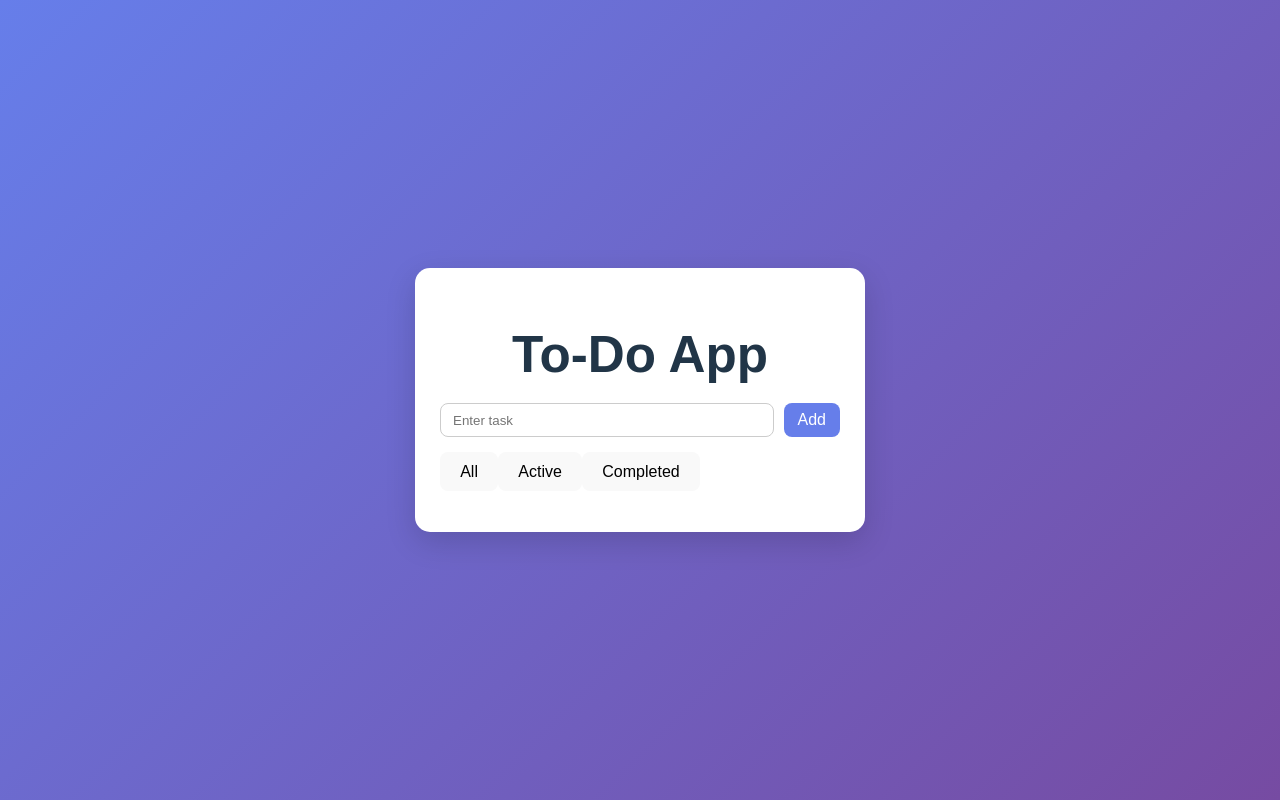
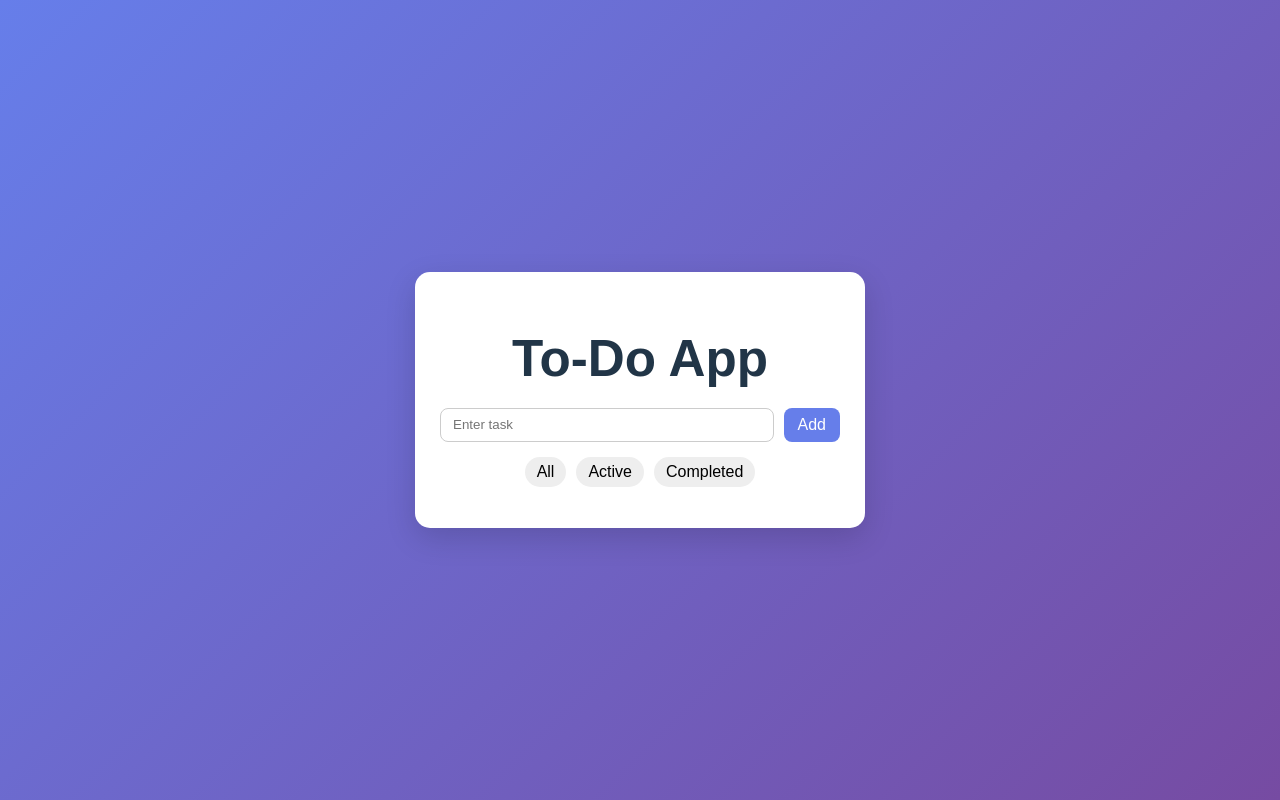
Before and after one commit to RohanMaharjan/To-Do_Application, a React (Vite) app in the folder to-do/: page / in a window 1280 px wide. Built offline with nearby package versions, Linux system fonts and the light colour scheme.

Commit message:
updated filters button

```diff
--- a/to-do/src/App.css
+++ b/to-do/src/App.css
@@ -95,3 +95,24 @@ ul {
 .todo-item button:hover {
   opacity: 0.8;
 }
+
+.filters {
+  display: flex;
+  justify-content: center;
+  gap: 10px;
+  margin-bottom: 15px 0;
+}
+
+.filters button {
+  padding: 6px 12px;
+  border: none;
+  border-radius: 20px;
+  cursor: pointer;
+  background: #eee;
+  transition: 0.3s;
+}
+
+.active-filter {
+  background: #667eea;
+  color: white;
+}
--- a/to-do/src/components/Filters.jsx
+++ b/to-do/src/components/Filters.jsx
@@ -1,6 +1,6 @@
 function Filters({ filter, setFilter }) {
   return (
-    <div style={{ margin: "10px 0" }}>
+    <div className="filters">
       <button onClick={() => setFilter("all")}>
         All
       </button>
```
